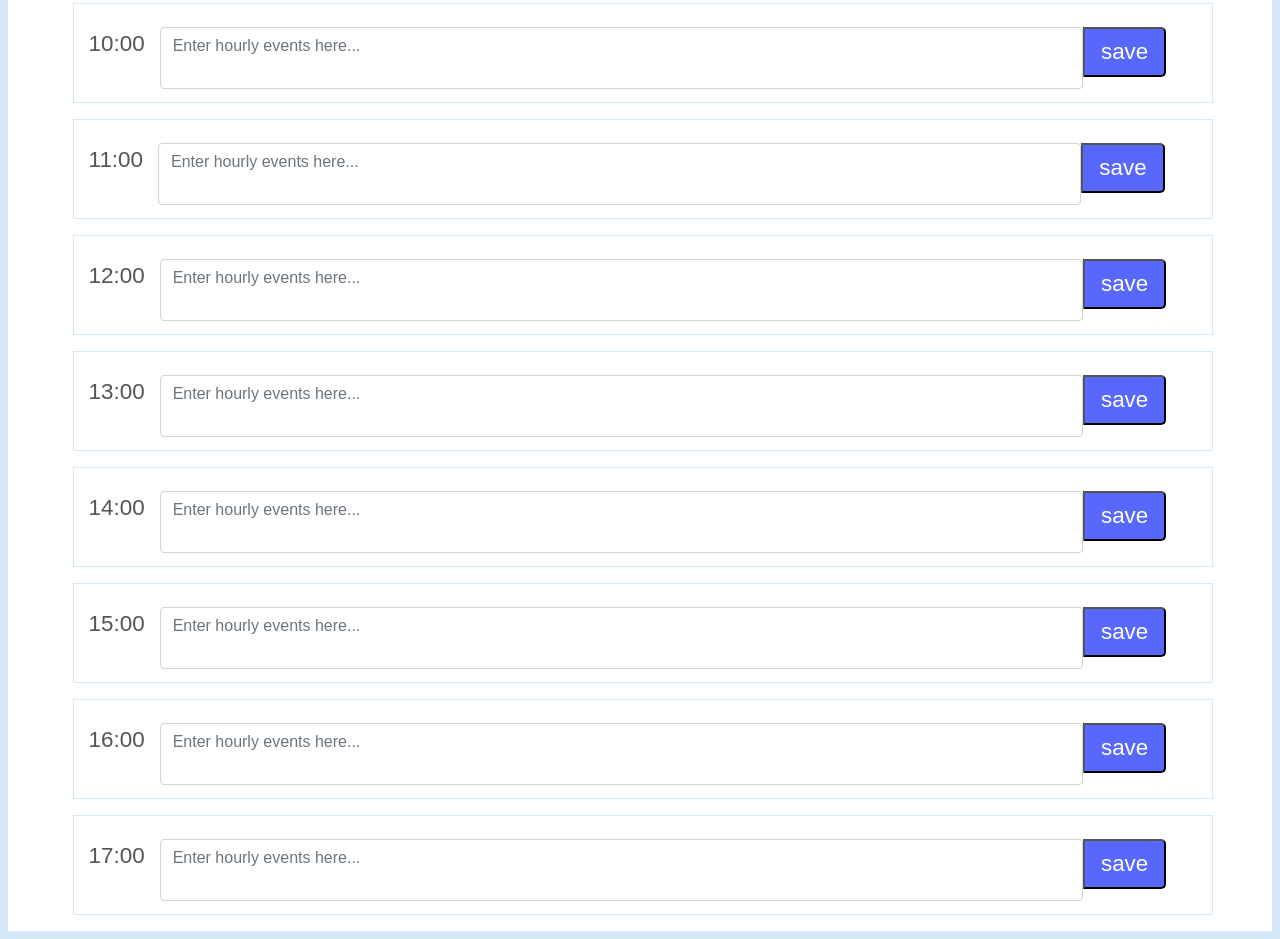
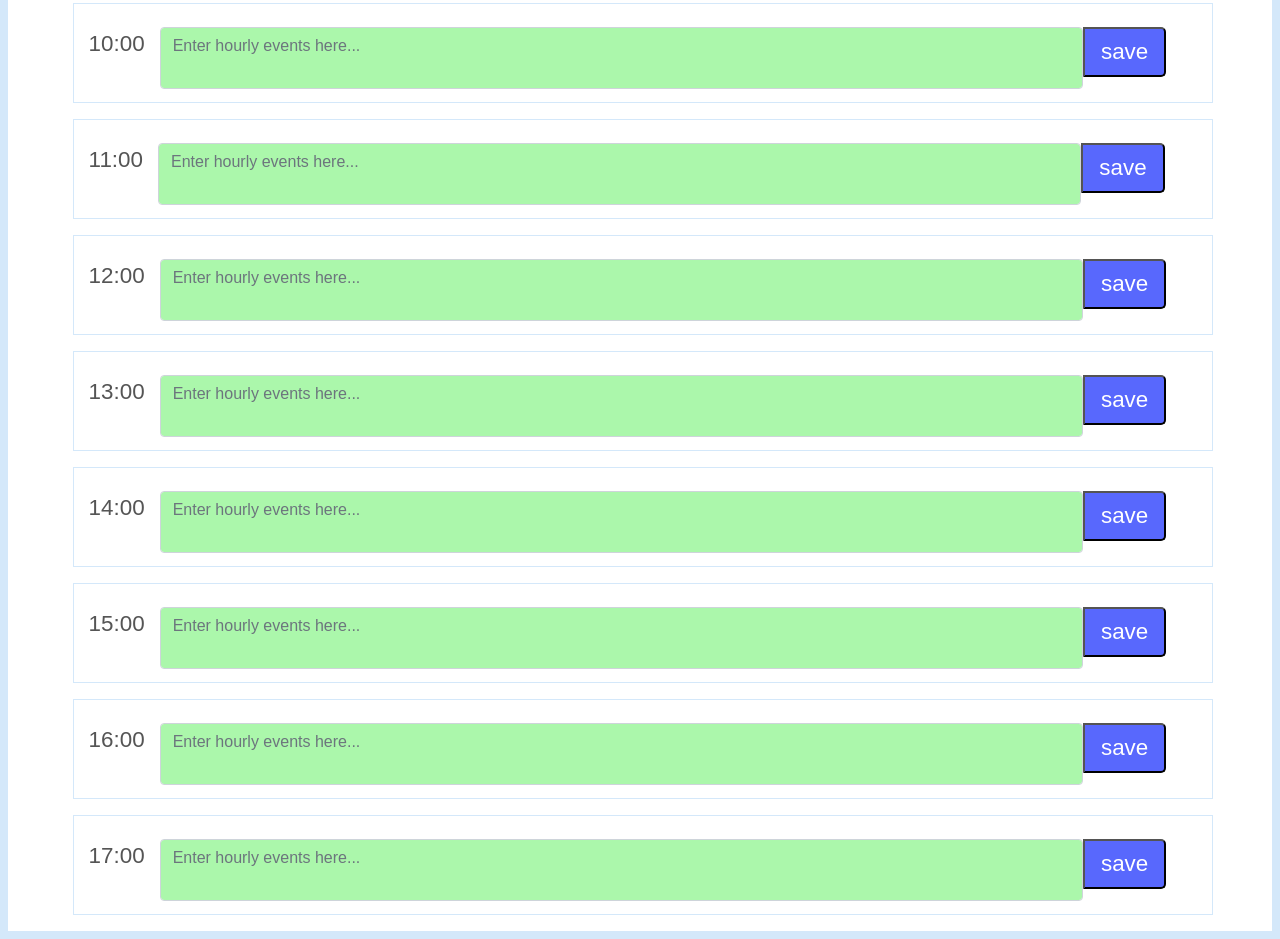
Before and after one commit to loneyb11/Work_Day_Planner, a plain HTML site: page index.html in a window 1280 px wide. Shown: the part 466-1405 px from the top of the page. Drawn offline with nearby package versions, Linux system fonts and the light colour scheme; a web font is replaced by a local one.

Commit message:
Update index.html

```diff
--- a/index.html
+++ b/index.html
@@ -37,7 +37,7 @@
   <div class="container row m-3"><br />
     <br />09:00
    <div class="col-lg-10 col-md-10 col-sm-8">
-    <textarea class="form-control" id="workHour" data-hour="9" rows="2" placeholder="Enter hourly events here..."></textarea>
+    <textarea class="form-control" id="workHour9" data-hour="9" rows="2" placeholder="Enter hourly events here..."></textarea>
     </div>
     <div class="col-lg-1 col-md-1 col-sm-2">
     <button id="nineButton" type="button" class="saveBtn p-3">save</button>
@@ -49,7 +49,7 @@
       <br />
       <br />10:00
      <div class="col-lg-10 col-md-10 col-sm-8">
-      <textarea class="form-control" id="workHour" data-hour="10" rows="2" placeholder="Enter hourly events here..."></textarea>
+      <textarea class="form-control" id="workHour10" data-hour="10" rows="2" placeholder="Enter hourly events here..."></textarea>
       </div>
       <div class="col-lg-1 col-md-1 col-sm-2">
       <button id="tenButton" type="button" class="saveBtn p-3">save</button>
@@ -61,7 +61,7 @@
     <div class="container row m-3"><br />
       <br />11:00
      <div class="col-lg-10 col-md-10 col-sm-8">
-      <textarea class="form-control" id="workHour" data-hour="11" rows="2" placeholder="Enter hourly events here..."></textarea>
+      <textarea class="form-control" id="workHour11" data-hour="11" rows="2" placeholder="Enter hourly events here..."></textarea>
       </div>
       <div class="col-lg-1 col-md-1 col-sm-2">
       <button id="elevenButton" type="button" class="saveBtn p-3">save</button>
@@ -72,7 +72,7 @@
     <div class="container row m-3"><br />
       <br />12:00
      <div class="col-lg-10 col-md-10 col-sm-8">
-      <textarea class="form-control" id="workHour" data-hour="12" rows="2" placeholder="Enter hourly events here..."></textarea>
+      <textarea class="form-control" id="workHour12" data-hour="12" rows="2" placeholder="Enter hourly events here..."></textarea>
       </div>
       <div class="col-lg-1 col-md-1 col-sm-2">
       <button id="twelveButton" type="button" class="saveBtn p-3">save</button>
@@ -83,7 +83,7 @@
     <div class="container row m-3"><br />
       <br />13:00
      <div class="col-lg-10 col-md-10 col-sm-8">
-      <textarea class="form-control" id="workHour" data-hour="13" rows="2" placeholder="Enter hourly events here..."></textarea>
+      <textarea class="form-control" id="workHour13" data-hour="13" rows="2" placeholder="Enter hourly events here..."></textarea>
       </div>
       <div class="col-lg-1 col-md-1 col-sm-2">
       <button id="thirteenButton" type="button" class="saveBtn p-3">save</button>
@@ -95,7 +95,7 @@
     <div class="container row m-3"><br />
       <br />14:00
      <div class="col-lg-10 col-md-10 col-sm-8">
-      <textarea class="form-control" id="workHour" data-hour="14" rows="2" placeholder="Enter hourly events here..."></textarea>
+      <textarea class="form-control" id="workHour14" data-hour="14" rows="2" placeholder="Enter hourly events here..."></textarea>
       </div>
       <div class="col-lg-1 col-md-1 col-sm-2">
       <button id="fourteenButton" type="button" class="saveBtn p-3">save</button>
@@ -107,7 +107,7 @@
     <div class="container row m-3"><br />
       <br />15:00
      <div class="col-lg-10 col-md-10 col-sm-8">
-      <textarea class="form-control" id="workHour" data-hour="15" rows="2" placeholder="Enter hourly events here..."></textarea>
+      <textarea class="form-control" id="workHour15" data-hour="15" rows="2" placeholder="Enter hourly events here..."></textarea>
       </div>
       <div class="col-lg-1 col-md-1 col-sm-2">
       <button id="fithteenButton" type="button" class="saveBtn p-3">save</button>
@@ -119,7 +119,7 @@
     <div class="container row m m-3"><br />
       <br />16:00
      <div class="col-lg-10 col-md-10 col-sm-8">
-      <textarea class="form-control" id="workHour" data-hour="16" rows="2" placeholder="Enter hourly events here..."></textarea>
+      <textarea class="form-control" id="workHour16" data-hour="16" rows="2" placeholder="Enter hourly events here..."></textarea>
       </div>
       <div class="col-lg-1 col-md-1 col-sm-2">
       <button id="sixteenButton" type="button" class="saveBtn p-3">save</button>
@@ -131,7 +131,7 @@
     <div class="container row m m-3"><br />
       <br />17:00
      <div class="col-lg-10 col-md-10 col-sm-8">
-      <textarea class="form-control" id="workHour" data-hour="17" rows="2" placeholder="Enter hourly events here..."></textarea>
+      <textarea class="form-control" id="workHour17" data-hour="17" rows="2" placeholder="Enter hourly events here..."></textarea>
       </div>
       <div class="col-lg-1 col-md-1 col-sm-2">
       <button id="seventeenButton" type="button" class="saveBtn p-3">save</button>
```
